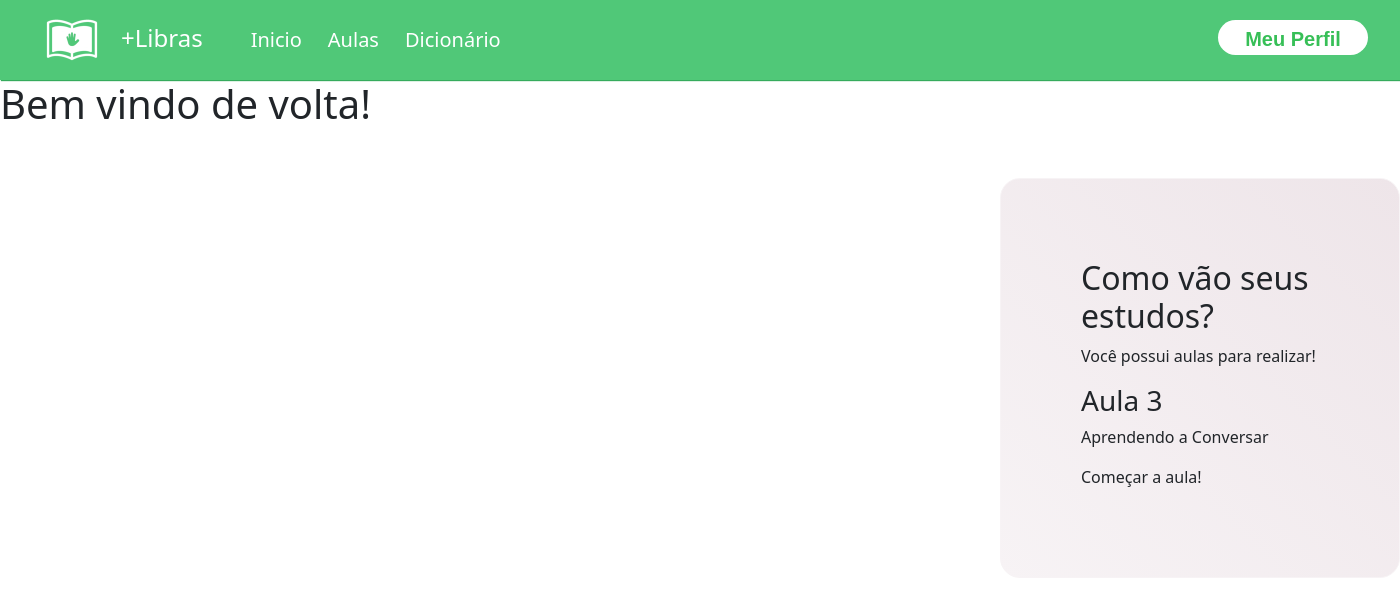
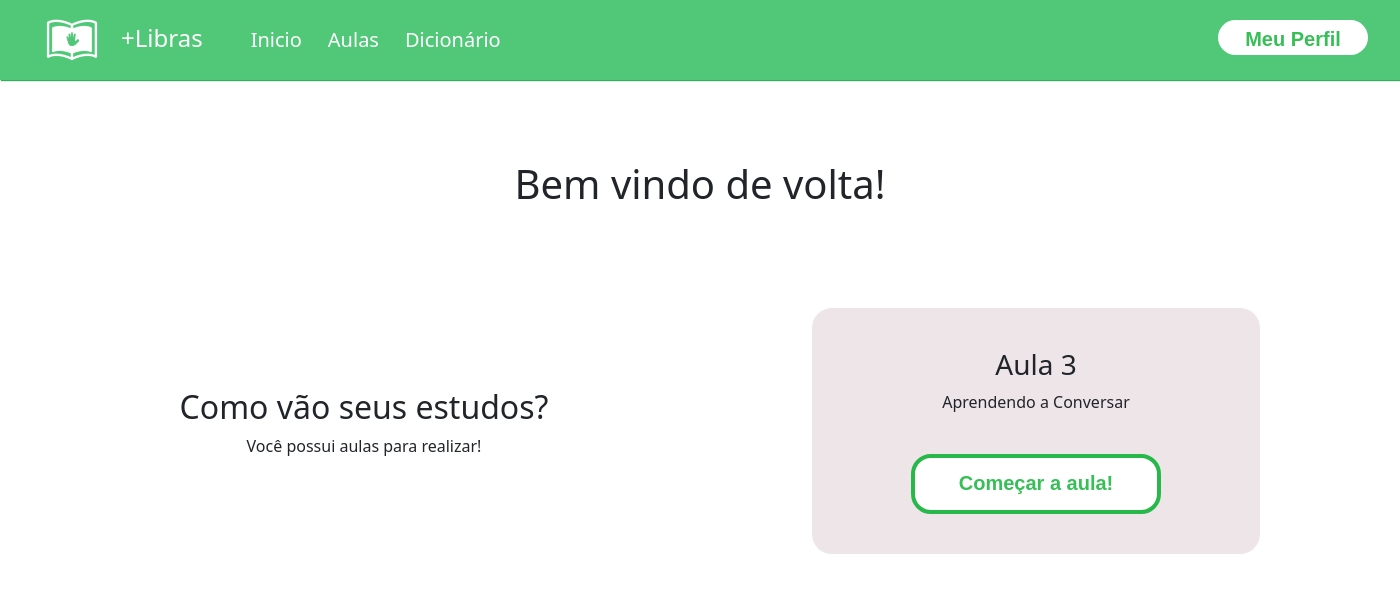
Before and after one commit to LibrasAPP/TCC, a PHP site: page /pags/logado.html in a window 1400 px wide. Shown: the top 616 px of the page. Run offline with PHP 8.4, Linux system fonts and the light colour scheme.

Commit message:
CSS ATUALIZADO PARA A TELA DE LOGADO

```diff
--- a/styles/index.css
+++ b/styles/index.css
@@ -124,7 +124,103 @@ html, body {
 	margin: 0;
 }
 
-#bemvindo {
+/* LOGADO */
+
+.botaoperfil {
+	margin-right: 20px;
+	-webkit-border-radius: 20px;
+	-moz-border-radius: 20px;
+	border-radius: 20px;
+
+	height: 35px;
+	line-height: 35px;
+	color: #37BF57;
+	font-family: Arial;
+	width: 150px;
+	font-size: 20px;
+	font-weight: 600;
+	padding: 2px;
+	background-color: #FFFFFF;
+	text-decoration: none;
+	display: inline-block;
+	cursor: pointer;
+	text-align: center;
+}
+
+h1#titulo {
+	text-align: center;
+	margin-top: 80px;
+	margin-bottom: 60px;
+}
+
+main#pagina {
+	display: grid;
+	grid-template-columns: 40% 40%;
+	text-align: center;
+	width: 1200px;
+	margin: auto;
+	column-gap: 20%;
+	padding: 40px;
+}
+
+div#texto {
+	align-self: center;
+}
+
+div#aula {
+	background-color: #EEE5E9;
+	padding: 40px;
+	border-radius: 20px;
+
+}
+
+div#texto2 {
+	margin-bottom: 40px;
+}
+
+a#botao {
+	margin: auto;
+	display: block;
+	border-radius: 20px;
+	line-height: 35px;
+	color: #37BF57;
+	border: solid #27B849 4px;
+	font-family: Arial, Helvetica, sans-serif;
+	width: 250px;
+	height: 60px;
+	padding: 8px;
+	font-size: 20px;
+	font-weight: 600;
+	background-color: white;
+	text-decoration: none;
+	cursor: pointer;
+	text-align: center;
+}
+
+/* .aulas2 {
+	margin-top: 200px;
+	right: 250px;
+	-webkit-border-radius: 20px;
+	-moz-border-radius: 20px;
+	border-radius: 20px;
+	line-height: 35px;
+	position: absolute;
+	color: #37BF57;
+	border: solid #27B849 5px;
+	font-family: Arial;
+	width: 250px;
+	height: 60px;
+	padding: 8px;
+	font-size: 20px;
+	font-weight: 600;
+	background-color: #FFFFFF;
+	text-decoration: none;
+	display: inline-block;
+	cursor: pointer;
+	text-align: center;
+} */
+
+/* #bemvindo {
 	text-align: center;
 	padding-top: 20px;
 	font-weight: 600;
```
Also changed, not shown: other parts of styles/index.css (+1 -45 lines).
